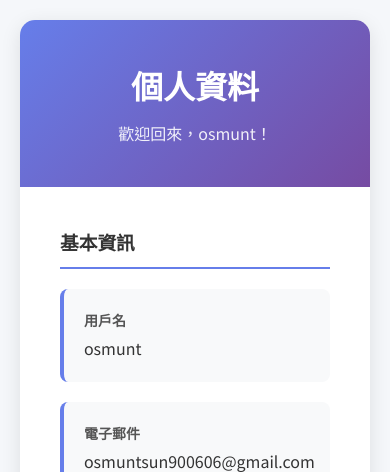
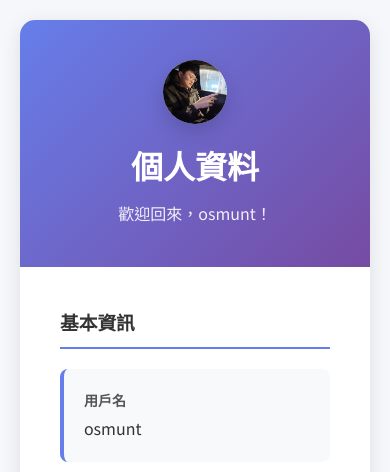
Before and after one commit to osmuntsun/Crawler_Web, a Django app: page /accounts/profile/ in a window 390 px wide. Shown: the top 472 px of the page. Run offline with Django 5.2, Linux system fonts and the light colour scheme; a user stored in the database is signed in; data comes from the database, SQL or seed files in the repository; both versions use the stored data as it was after the commit.

Commit message:
將照片使用加密技術避免被人獲取其他照片，並在個人頁面新增頭貼，上傳照片會將之前的照片刪掉

```diff
--- a/CrawlerWeb/Accounts/apps.py
+++ b/CrawlerWeb/Accounts/apps.py
@@ -4,3 +4,7 @@ from django.apps import AppConfig
 class AccountsConfig(AppConfig):
     default_auto_field = 'django.db.models.BigAutoField'
     name = 'Accounts'
+
+    def ready(self):
+        # 載入訊號處理，確保更換/刪除頭貼時會同步處理檔案
+        from . import signals  # noqa: F401
--- a/CrawlerWeb/Accounts/models.py
+++ b/CrawlerWeb/Accounts/models.py
@@ -1,12 +1,22 @@
 from django.db import models
 from django.contrib.auth.models import AbstractUser
 from django.utils import timezone
+import os
+import uuid
+
+
+def avatar_upload_to(instance, filename):
+    """產生不可預測的檔名以降低被猜測的風險。"""
+    _, ext = os.path.splitext(filename)
+    safe_ext = (ext or '').lower()
+    return f"avatars/{uuid.uuid4().hex}{safe_ext}"
+
 
 class User(AbstractUser):
     """自定義用戶模型"""
     email = models.EmailField(unique=True, verbose_name='電子郵件')
     phone = models.CharField(max_length=15, blank=True, null=True, verbose_name='手機號碼')
-    avatar = models.ImageField(upload_to='avatars/', blank=True, null=True, verbose_name='頭像')
+    avatar = models.ImageField(upload_to=avatar_upload_to, blank=True, null=True, verbose_name='頭像')
     bio = models.TextField(max_length=500, blank=True, verbose_name='個人簡介')
     date_joined = models.DateTimeField(default=timezone.now, verbose_name='註冊時間')
     last_login = models.DateTimeField(auto_now=True, verbose_name='最後登入')
--- a/CrawlerWeb/Accounts/static/Accounts/css/profile.css
+++ b/CrawlerWeb/Accounts/static/Accounts/css/profile.css
@@ -18,6 +18,34 @@
     color: white;
     padding: 40px;
     text-align: center;
+}
+
+.avatar-container {
+    width: 80px;
+    height: 80px;
+    margin: 0 auto 16px;
+    border-radius: 50%;
+    overflow: hidden;
+    box-shadow: 0 8px 20px rgba(0, 0, 0, 0.15);
+    background: linear-gradient(135deg, #e9ecef 0%, #dee2e6 100%);
+    display: flex;
+    align-items: center;
+    justify-content: center;
+}
+
+/* 圖片完整填滿容器且被圓形裁切 */
+.avatar-image {
+    width: 100%;
+    height: 100%;
+    object-fit: cover;
+    display: block;
+}
+
+/* 無頭貼時的問號佔位 */
+.avatar-placeholder {
+    color: #6c757d;
+    font-weight: 700;
+    font-size: 36px;
 }
 
 .profile-header h1 {
@@ -103,3 +131,12 @@
     transform: translateY(-2px);
     box-shadow: 0 5px 15px rgba(0, 0, 0, 0.2);
 }
+
+/* 小螢幕下再縮小頭貼 */
+@media (max-width: 480px) {
+    .avatar-container {
+        width: 64px;
+        height: 64px;
+    }
+    .avatar-placeholder { font-size: 28px; }
+}
--- a/CrawlerWeb/Accounts/templates/Accounts/profile.html
+++ b/CrawlerWeb/Accounts/templates/Accounts/profile.html
@@ -13,6 +13,13 @@
     <div class="profile-container">
         <div class="profile-card">
             <div class="profile-header">
+                <div class="avatar-container">
+                    {% if avatar_url %}
+                        <img src="{{ avatar_url }}" alt="{{ user.username }} 的頭貼" class="avatar-image">
+                    {% else %}
+                        <div class="avatar-placeholder">?</div>
+                    {% endif %}
+                </div>
                 <h1>個人資料</h1>
                 <p>歡迎回來，{{ user.username }}！</p>
             </div>
--- a/CrawlerWeb/Accounts/urls.py
+++ b/CrawlerWeb/Accounts/urls.py
@@ -7,4 +7,5 @@ urlpatterns = [
     path('login/', views.user_login, name='login'),
     path('logout/', views.user_logout, name='logout'),
     path('profile/', views.profile, name='profile'),
+    path('avatar/<int:user_id>/<path:token>/', views.serve_avatar, name='avatar'),
 ]
--- a/CrawlerWeb/Accounts/views.py
+++ b/CrawlerWeb/Accounts/views.py
@@ -1,11 +1,16 @@
-from django.shortcuts import render, redirect
+from django.shortcuts import render, redirect, get_object_or_404
 from django.contrib.auth import login, logout, authenticate
 from django.contrib.auth.decorators import login_required
 from django.contrib import messages
 from django.urls import reverse
 from .forms import UserLoginForm
+from .models import User
+from django.core.signing import TimestampSigner, BadSignature, SignatureExpired
+from django.http import FileResponse, HttpResponseForbidden, Http404
+import mimetypes
 
 # Create your views here.
+
 
 def user_login(request):
     """用戶登入視圖"""
@@ -28,6 +33,7 @@ def user_login(request):
 
     return render(request, 'Accounts/login.html', {'form': form})
 
+
 @login_required
 def user_logout(request):
     """用戶登出視圖"""
@@ -35,7 +41,43 @@ def user_logout(request):
     messages.success(request, '您已成功登出。')
     return redirect('home')
 
+
 @login_required
 def profile(request):
     """用戶個人資料視圖"""
-    return render(request, 'Accounts/profile.html', {'user': request.user})
+    signer = TimestampSigner()
+    avatar_url = None
+    if request.user.avatar:
+        token = signer.sign(f"{request.user.id}:{request.user.avatar.name}")
+        avatar_url = reverse('Accounts:avatar', args=[request.user.id, token])
+    return render(request, 'Accounts/profile.html', {
+        'user': request.user,
+        'avatar_url': avatar_url,
+    })
+
+
+@login_required
+def serve_avatar(request, user_id: int, token: str):
+    """受保護的頭貼存取：驗證簽名與權限後串流回應影像。"""
+    user = get_object_or_404(User, pk=user_id)
+    if not user.avatar:
+        raise Http404('No avatar')
+
+    signer = TimestampSigner()
+    try:
+        original = signer.unsign(token, max_age=300)  # 連結有效 5 分鐘
+    except SignatureExpired:
+        return HttpResponseForbidden('Link expired')
+    except BadSignature:
+        return HttpResponseForbidden('Invalid token')
+
+    expected = f"{user_id}:{user.avatar.name}"
+    if original != expected:
+        return HttpResponseForbidden('Invalid token')
+
+    # 僅允許本人或管理員讀取
+    if (request.user.id != user_id) and (not request.user.is_staff):
+        return HttpResponseForbidden('Not allowed')
+
+    content_type, _ = mimetypes.guess_type(user.avatar.name)
+    return FileResponse(user.avatar.open('rb'), content_type=content_type or 'application/octet-stream')
--- a/CrawlerWeb/CrawlerWeb/settings.py
+++ b/CrawlerWeb/CrawlerWeb/settings.py
@@ -121,6 +121,10 @@ STATIC_URL = 'static/'
 # 移除 STATICFILES_DIRS，讓Django使用應用程式的靜態檔案結構
 # STATICFILES_DIRS = [BASE_DIR / 'static']
 
+# 媒體檔案（使用者上傳檔案，如頭貼）
+MEDIA_URL = '/media/'
+MEDIA_ROOT = BASE_DIR / 'media'
+
 # Default primary key field type
 # https://docs.djangoproject.com/en/5.0/ref/settings/#default-auto-field
 
--- a/CrawlerWeb/CrawlerWeb/urls.py
+++ b/CrawlerWeb/CrawlerWeb/urls.py
@@ -17,9 +17,15 @@ Including another URLconf
 from django.contrib import admin
 from django.urls import path, include
 from home import views as home_views
+from django.conf import settings
+from django.conf.urls.static import static
 
 urlpatterns = [
-    path('', home_views.home, name='home'), # 導向首頁
-    path('admin/', admin.site.urls),
-    path('accounts/', include('Accounts.urls')), # 添加Accounts應用URL
+	path('', home_views.home, name='home'), # 導向首頁
+	path('admin/', admin.site.urls),
+	path('accounts/', include('Accounts.urls')), # 添加Accounts應用URL
 ]
+
+# 僅在開發模式提供媒體檔案服務
+if settings.DEBUG:
+	urlpatterns += static(settings.MEDIA_URL, document_root=settings.MEDIA_ROOT)
```
Also changed, not shown: CrawlerWeb/Accounts/signals.py (added, +39 -0 lines), CrawlerWeb/avatars/osmunt.jpg (deleted), CrawlerWeb/db.sqlite3, CrawlerWeb/media/avatars/個人照.jpg (added).
